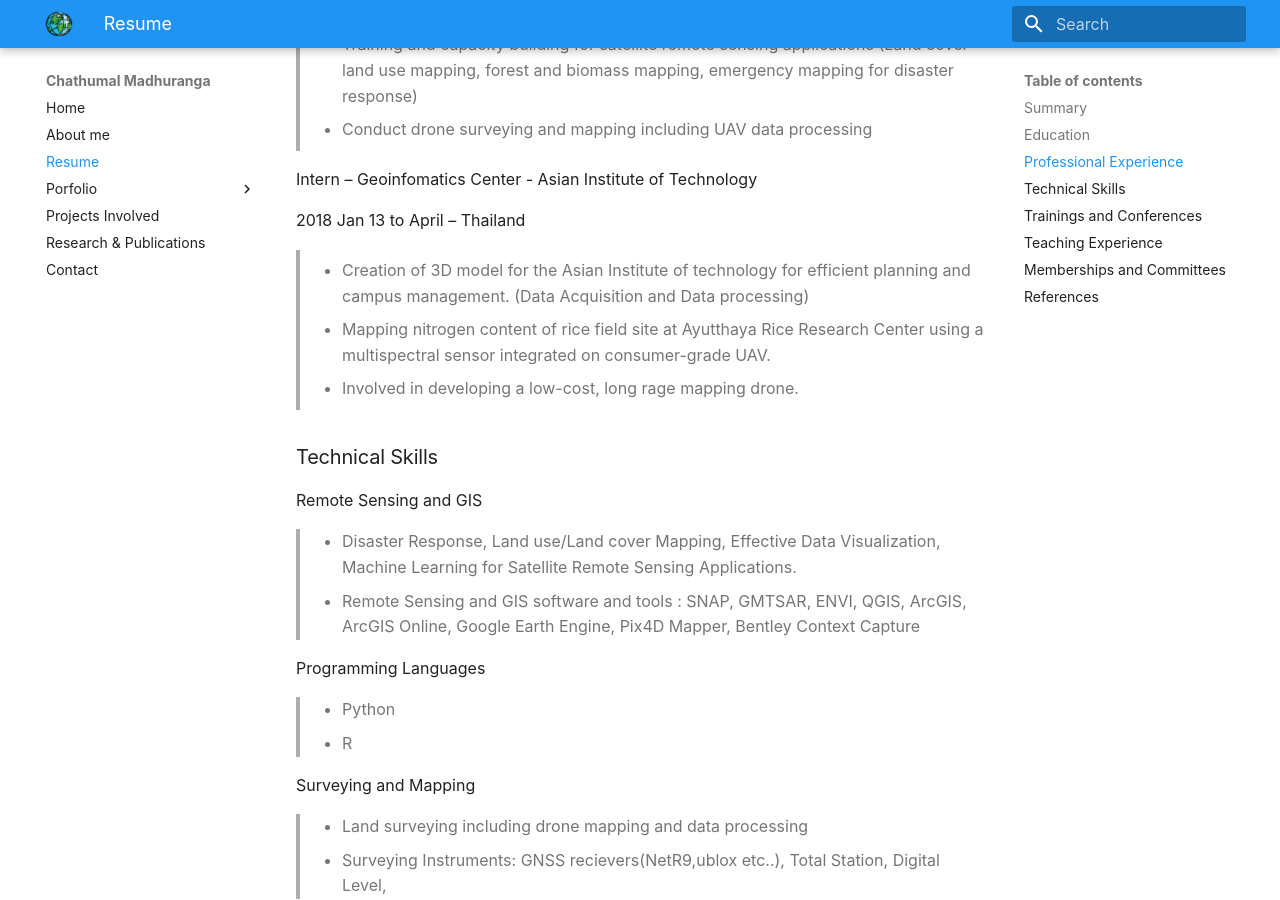
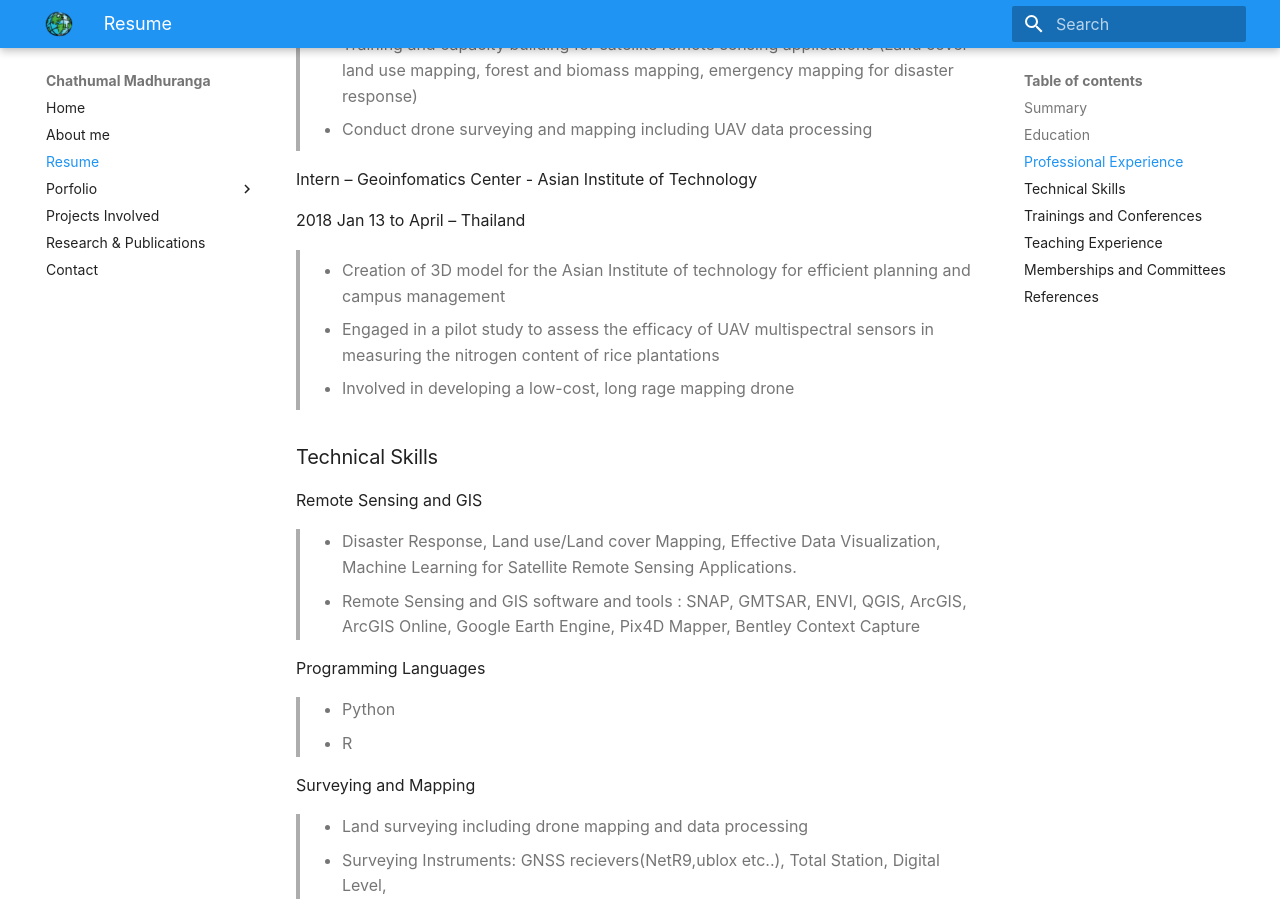
Before and after one commit to chathumal93/chathumal93.github.io, an MkDocs documentation site: the page built from docs/resume.md, in a window 1280 px wide and 900 px high, scrolled down 889 px. Built offline with MkDocs 1.6.1 and Material for MkDocs 9.7.7, drawn with Linux system fonts in a browser that asks for light colours; some web fonts are replaced; some of the changed text lies outside the part shown.

Commit message:
update info

```diff
--- a/docs/resume.md
+++ b/docs/resume.md
@@ -33,11 +33,11 @@ Intern – Geoinfomatics Center - Asian Institute of Technology
 
 2018 Jan 13 to April – Thailand
 
->- Creation of 3D model for the Asian Institute of technology for efficient planning and campus management. (Data Acquisition and Data processing)
+>- Creation of 3D model for the Asian Institute of technology for efficient planning and campus management
 
->- Mapping nitrogen content of rice field site at Ayutthaya Rice Research Center using a multispectral sensor integrated on consumer-grade UAV.
+>- Engaged in a pilot study to assess the efficacy of UAV multispectral sensors in measuring the nitrogen content of rice plantations
 
->- Involved in developing a low-cost, long rage mapping drone.
+>- Involved in developing a low-cost, long rage mapping drone
 
 ### Technical Skills
 Remote Sensing and GIS
--- a/mkdocs.yml
+++ b/mkdocs.yml
@@ -68,4 +68,4 @@ extra:
       link: https://www.linkedin.com/in/chathumal-madhuranga-440a4779/
 
 # Copyright
-copyright: 'Copyright &copy; 2022 Chathumal Madhuranga'
+copyright: 'Copyright &copy; 2023 Chathumal Madhuranga'
```
